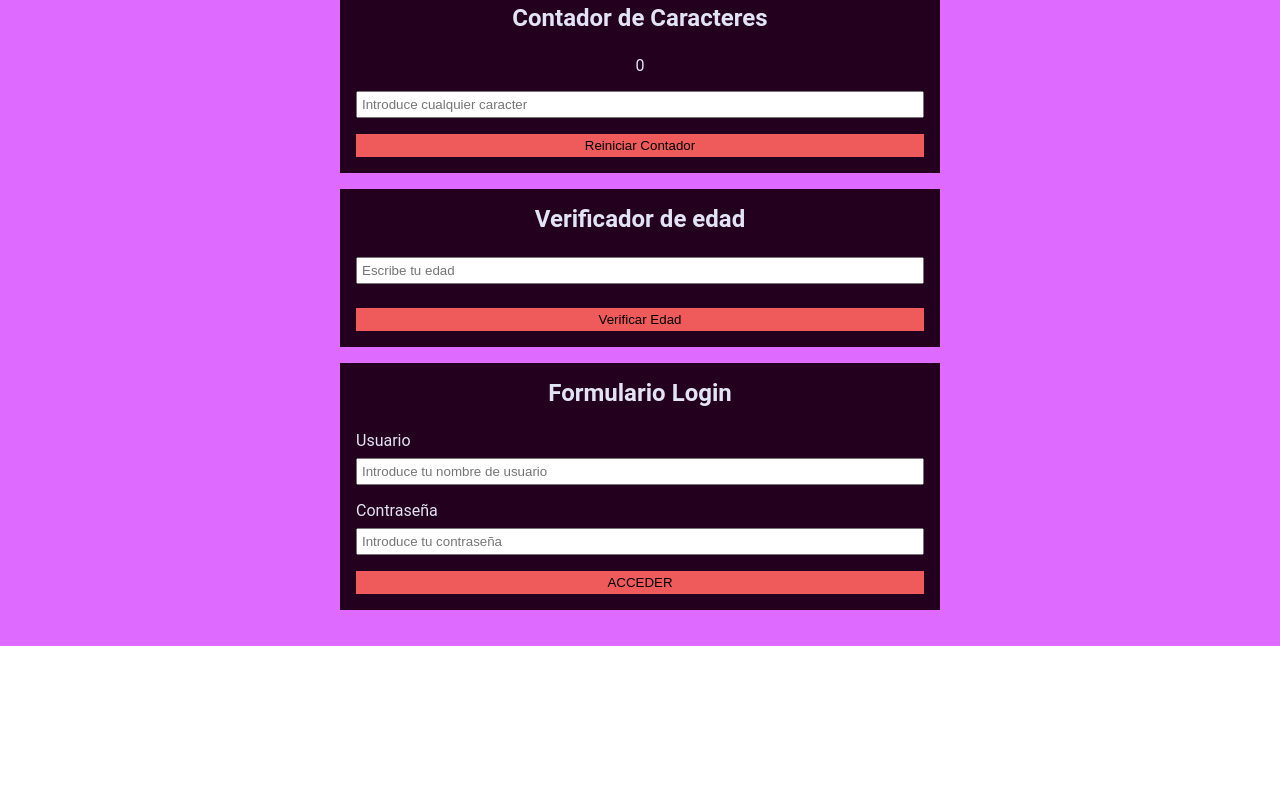
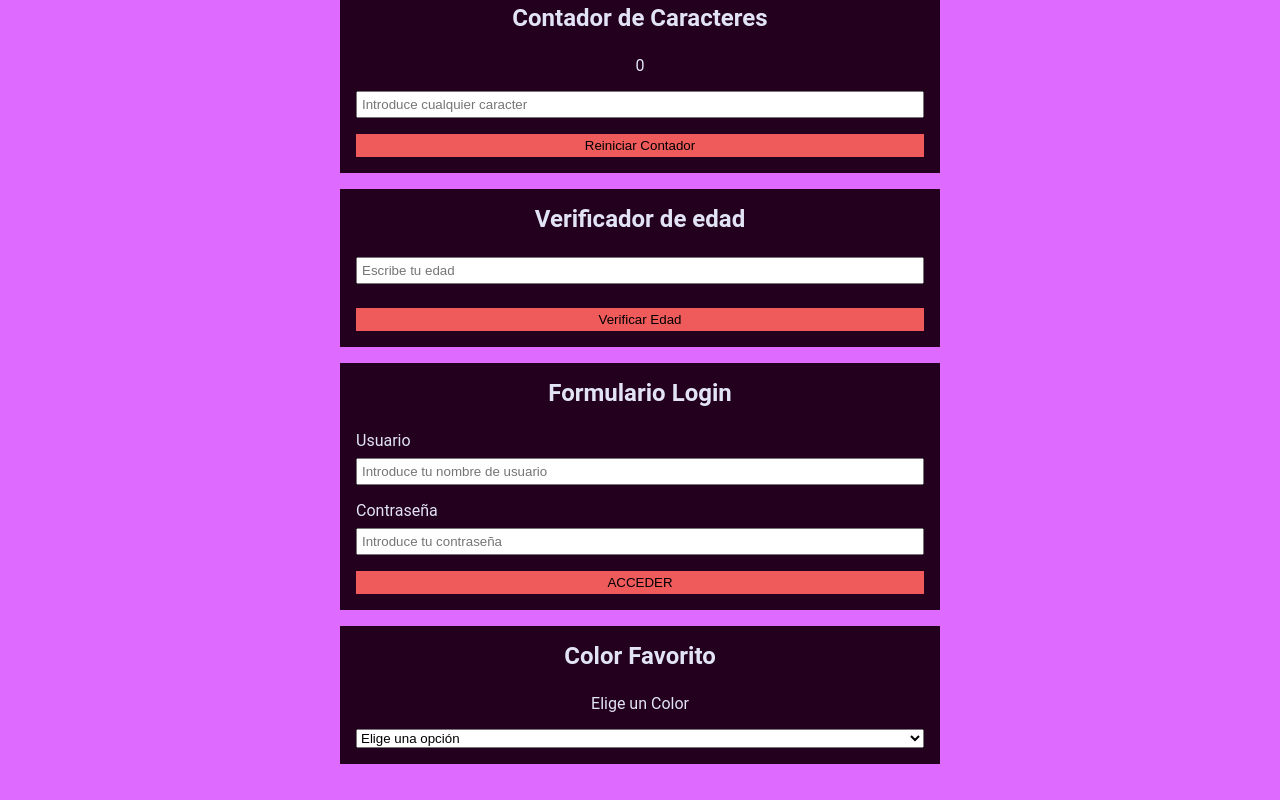
Before and after one commit to javier-ibanez-vizuete/react-formularios-controlados, a React (Vite) app: page / in a window 1280 px wide. Shown: the part 766-1566 px from the top of the page. Before the commit the page ends 1412 px from the top, so only its background shows below. Built offline with nearby package versions, Linux system fonts and the light colour scheme.

Commit message:
feat(app): add a customizable text when user choose a color from an input

```diff
--- a/src/App.jsx
+++ b/src/App.jsx
@@ -1,5 +1,6 @@
 import { CharacterCounter } from "./components/CharacterCounter/CharacterCounter";
 import { ContactForm } from "./components/ContactForm/ContactForm";
+import { FavoriteColor } from "./components/FavoriteColor/FavoriteColor";
 import { InputName } from "./components/InputName/InputName";
 import { LoginForm } from "./components/LoginForm/LoginForm";
 import { VerificatorAge } from "./components/VerificatorAge/VerificatorAge";
@@ -16,6 +17,7 @@ export const App = () => {
 				<CharacterCounter />
 				<VerificatorAge />
 				<LoginForm />
+				<FavoriteColor />
 			</main>
 		</>
 	);
--- /dev/null
+++ b/src/components/FavoriteColor/FavoriteColor.jsx
@@ -0,0 +1,38 @@
+import { useState } from "react";
+import "./FavoriteColor.css";
+
+const INITIAL_COLOR = {
+	value: "",
+	text: "",
+};
+
+export const FavoriteColor = () => {
+	const [color, setColor] = useState(INITIAL_COLOR);
+	const { text, value } = color;
+
+	const handleSelectChange = ({ target: { options, value, selectedIndex } }) => {
+		if (!value) return setColor(INITIAL_COLOR);
+		const text = options[selectedIndex].text;
+		console.log(text);
+		return setColor((prev) => ({ ...prev, text, value }));
+	};
+
+	return (
+		<div className="favorite-color exercise-container">
+			<h2>Color Favorito</h2>
+			<div>
+				<label htmlFor="favorite-color">Elige un Color</label>
+				<select name="favorite-color" id="favorite-color" value={value} onChange={handleSelectChange}>
+					<option value="">Elige una opción</option>
+					<option value="red">Rojo</option>
+					<option value="green">Verde</option>
+					<option value="blue">Azul</option>
+					<option value="yellow">Amarillo</option>
+					<option value="white">Blanco</option>
+					<option value="black">Negro</option>
+				</select>
+				{value && <h4>Tu color favorito es el {text}</h4>}
+			</div>
+		</div>
+	);
+};
```
Also changed, not shown: src/components/FavoriteColor/FavoriteColor.css (added).
